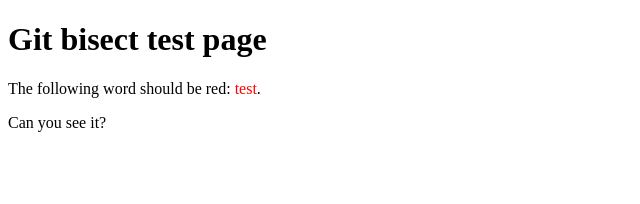
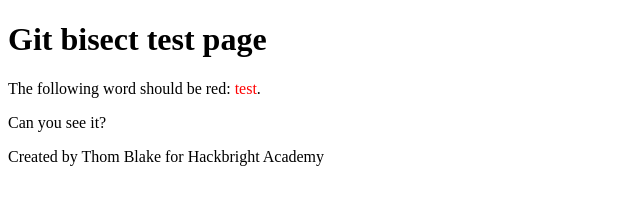
Before and after one commit to NigelGreenway/bisect-example, a plain HTML site: page index.html in a window 1280 px wide. Shown: the whole page, without its empty margins (0-640 px from the left). Drawn offline with Linux system fonts and the light colour scheme.

Commit message:
Add credit

```diff
--- a/index.html
+++ b/index.html
@@ -16,5 +16,8 @@
   <p>
     Can you see it?
   </p>
+  <p>
+    Created by Thom Blake for Hackbright Academy
+  </p>
 </body>
 </html>
```
